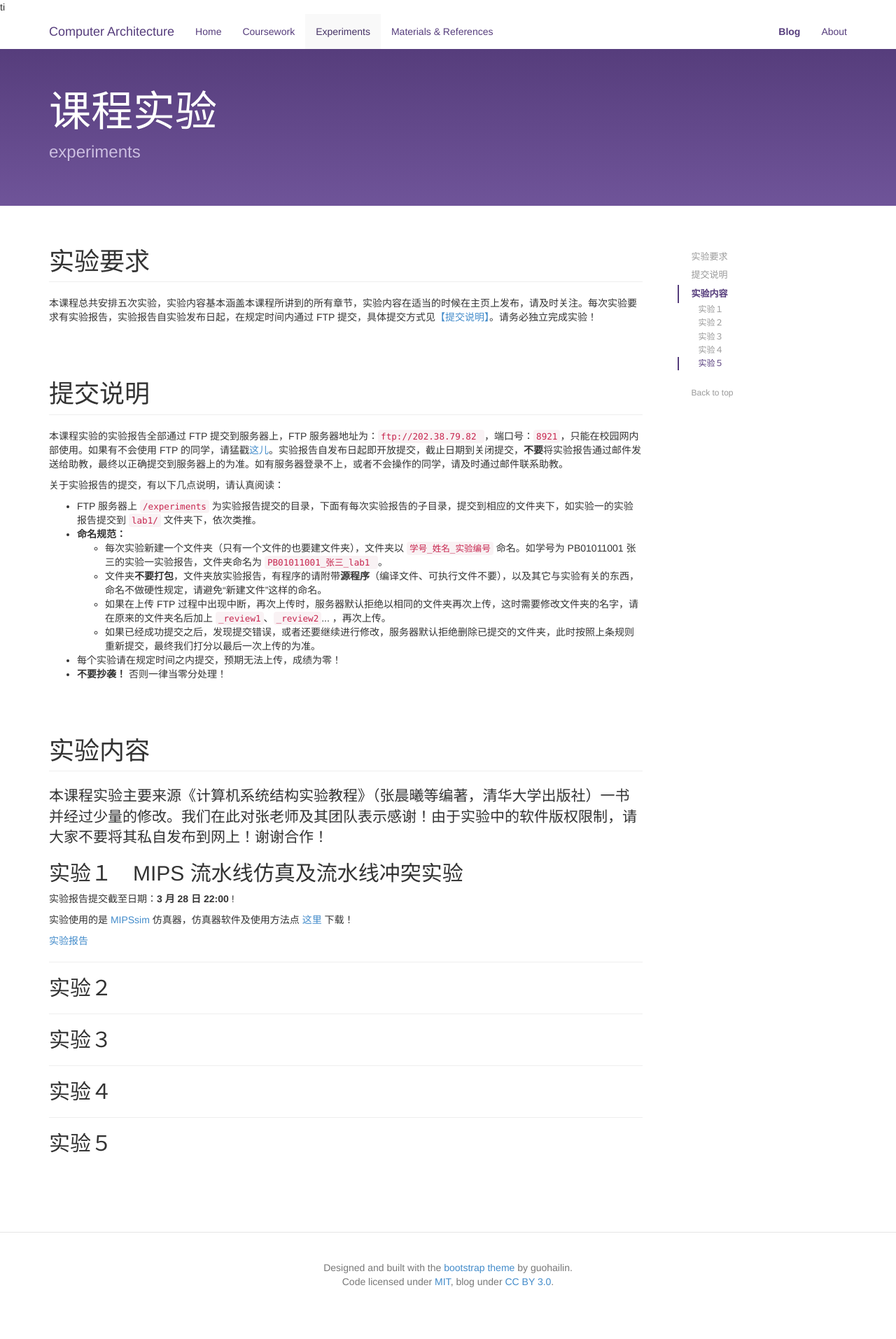
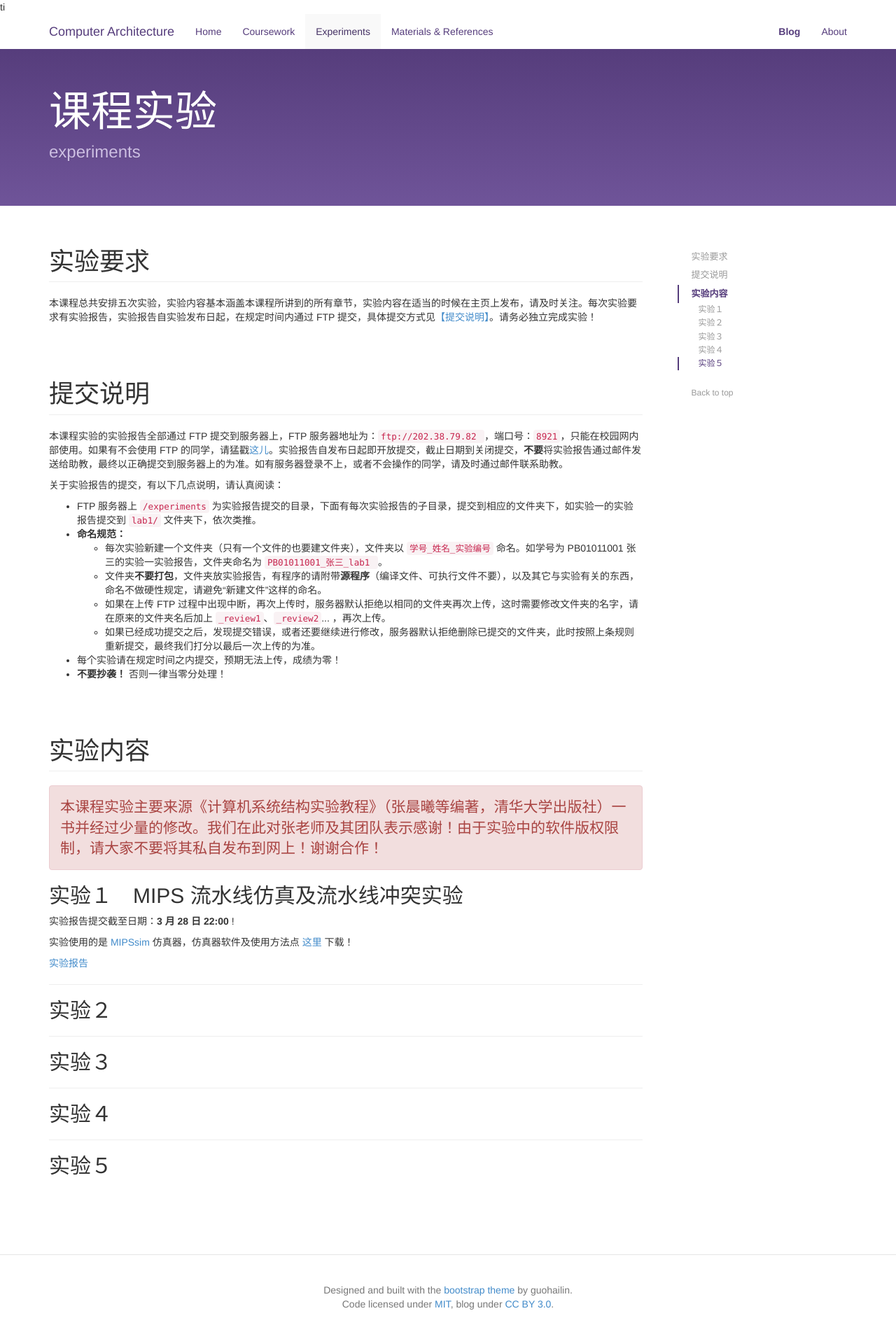
Before and after one commit to hazirguo/ca2014, a Jekyll site: the page experiments/index.html, which Jekyll copies as it is, in a window 1280 px wide. Shown: the whole page at 70% size. Built offline with Jekyll 4.4.1, drawn with Linux system fonts in a browser that asks for light colours; before the commit the page ends 1881 px from its top, so only the background shows below that.

Commit message:
add alert to license

```diff
--- a/experiments/index.html
+++ b/experiments/index.html
@@ -120,7 +120,9 @@ ti
 <div class="bs-docs-section">
   <h1 id="content" class="page-header">实验内容</h1>
 
+  <div class="alert alert-danger">
   <p class="lead"> 本课程实验主要来源《计算机系统结构实验教程》（张晨曦等编著，清华大学出版社）一书并经过少量的修改。我们在此对张老师及其团队表示感谢！由于实验中的软件版权限制，请大家不要将其私自发布到网上！谢谢合作！</p>
+  </div>
 
   <h2 id="lab1">实验１　MIPS 流水线仿真及流水线冲突实验</h2>
   <p> 实验报告提交截至日期：<strong>3 月 28 日 22:00 </strong>!</p>
```
